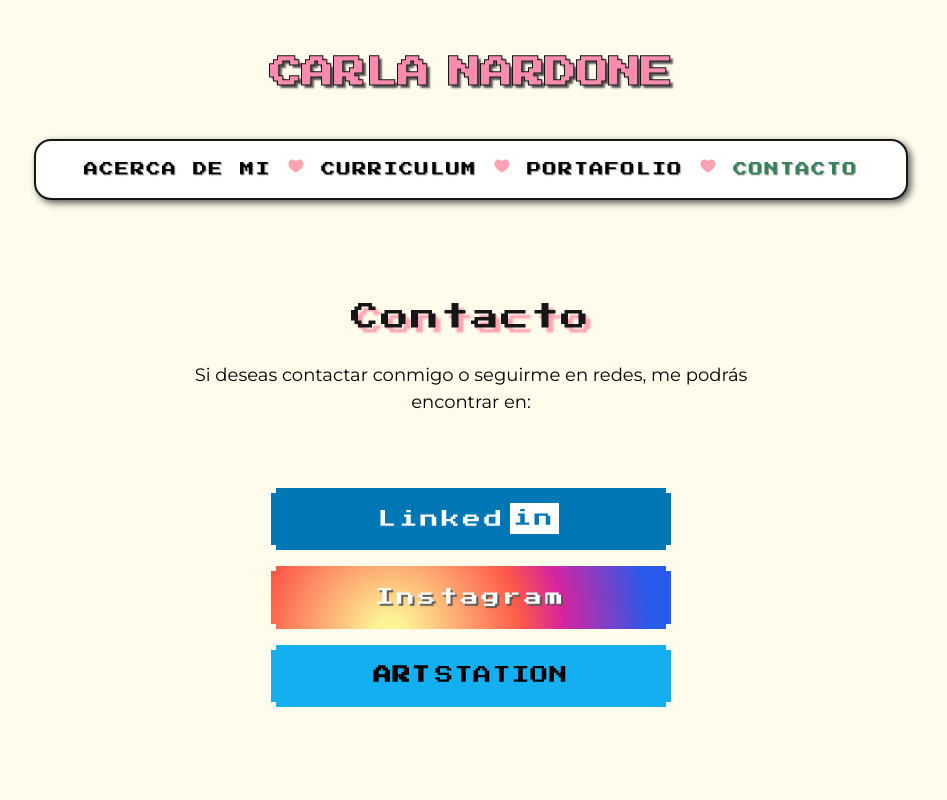
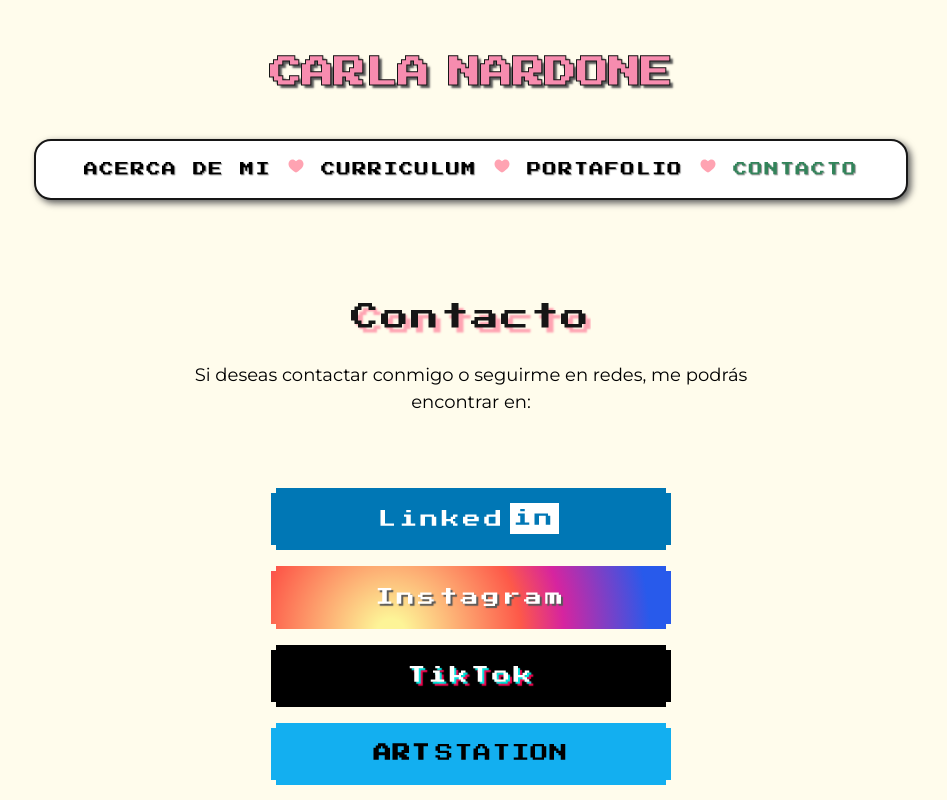
Before and after one commit to carla-ng/my-personal-website, a Vue app: page /contacto in a window 1280 px wide. Shown: the top 800 px of the page, without its empty margins (169-1116 px from the left). Built offline with nearby package versions, Linux system fonts and the light colour scheme.

Commit message:
TikTok contact added.

```diff
--- a/src/views/Contact.vue
+++ b/src/views/Contact.vue
@@ -20,6 +20,11 @@
                 <li class="contact__list--instagram">
                     <a href="https://www.instagram.com/carlanargon/" target="_blank">
                         <span>Instagram</span>
+                    </a>
+                </li>
+                <li class="contact__list--tiktok">
+                    <a href="https://www.tiktok.com/@carlanargon/" target="_blank">
+                        <span>TikTok</span>
                     </a>
                 </li>
                 <li class="contact__list--artstation">
```
Also changed, not shown: 11 other files (tests, documents, lock files or other folders).
